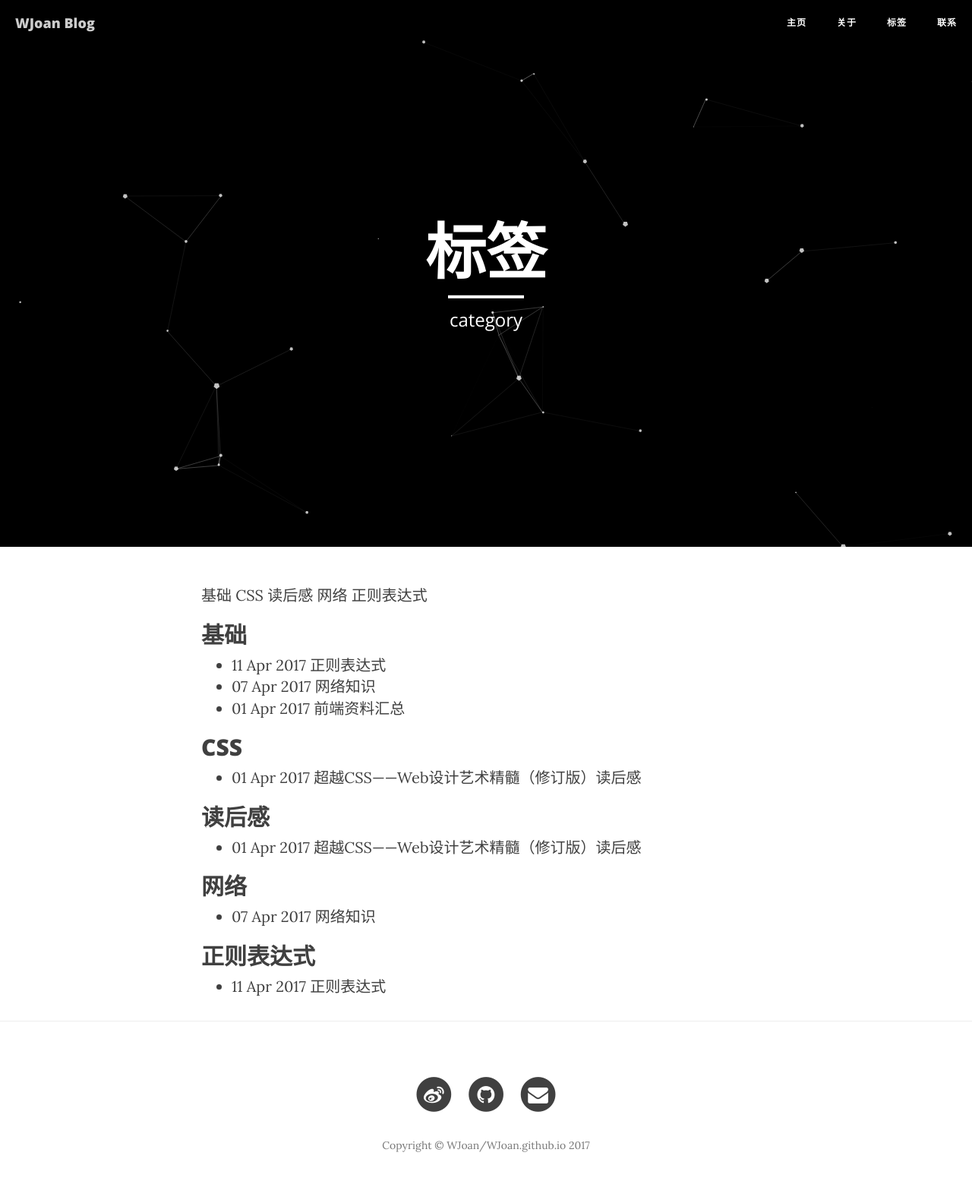
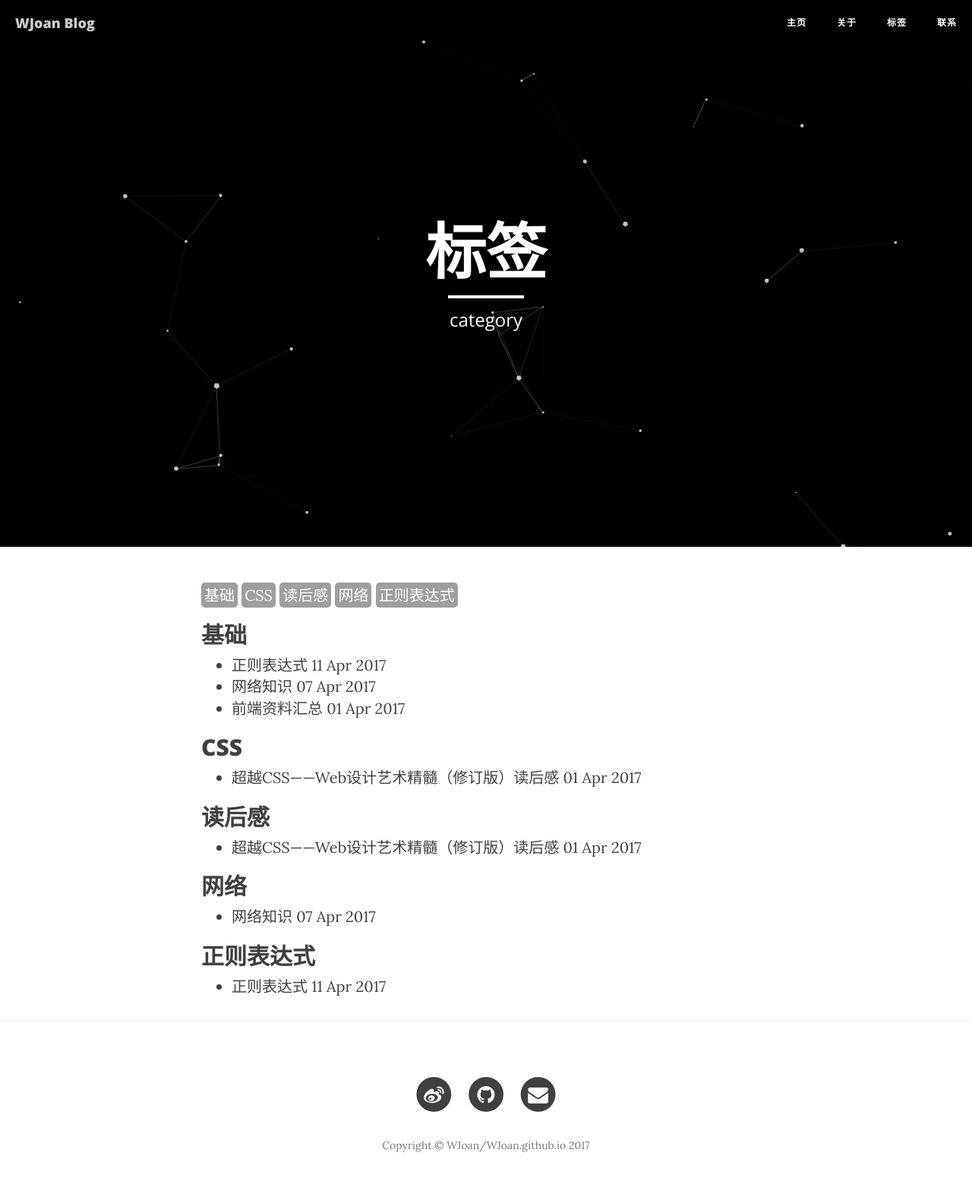
Before and after one commit to WJoan/WJoan.github.io, a Jekyll site: the page built from category.html, in a window 1280 px wide. Shown: the whole page at 76% size. Built offline with Jekyll 4.4.1, drawn with Linux system fonts in a browser that asks for light colours; nearby versions of some CDN libraries.

Commit message:
更改tag标签样式

```diff
--- a/category.html
+++ b/category.html
@@ -5,18 +5,24 @@ description: "category"
 header-img: "img/contact-bg.jpg"
 ---
 
-{% for tag in site.tags %}
-    <a href="#{{ tag[0] }}"> {{ tag[0] }}</a>
-{% endfor %}
-
+<!-- category page -->
+<!-- all tags -->
+<div class="category">
+	{% for tag in site.tags %}
+    	<a href="#{{ tag[0] }}"> {{ tag[0] }}</a>
+	{% endfor %}
+</div>
+<!-- the article list of each tag -->
+<div class="category-lists">
 {% for tag in site.tags %}
     <h2 id="{{ tag[0] }}">{{ tag[0] }}</h2>
 	<ul>
 		{% for post in tag[1] %}
 		<li>
+			<a href="{{ post.url }}" title="{{ post.title }}">{{ post.title }}</a>
 			<time datetime="{{ post.date | date_to_string }}">{{ post.date | date_to_string}}</time>
-			<a href="{{ post.url }}" title="{{ post.title }}">{{ post.title }}</a>
 		</li>
 		{% endfor %}
 	</ul>
 {% endfor %}
+</div>
--- a/css/new-blog.css
+++ b/css/new-blog.css
@@ -11,3 +11,15 @@
     left: 50%;
     transform: translate(-50%,-50%);
 }
+
+.category > a{
+	background-color: #9E9E9E;
+    color: #fff;
+    border-radius: 5px;
+    padding: 0.2em;
+}
+
+.category > a:hover {
+	text-decoration: none;
+	background-color: #ff9800;
+}
```
